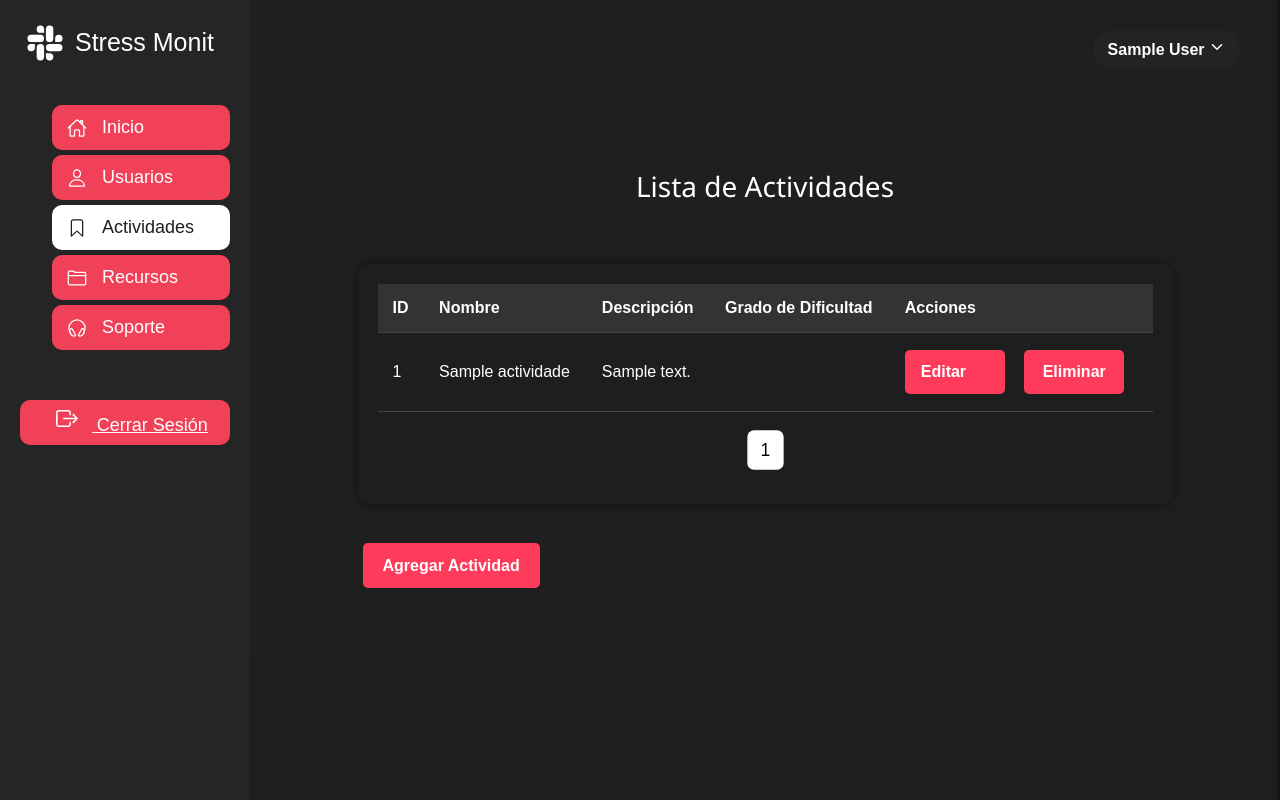
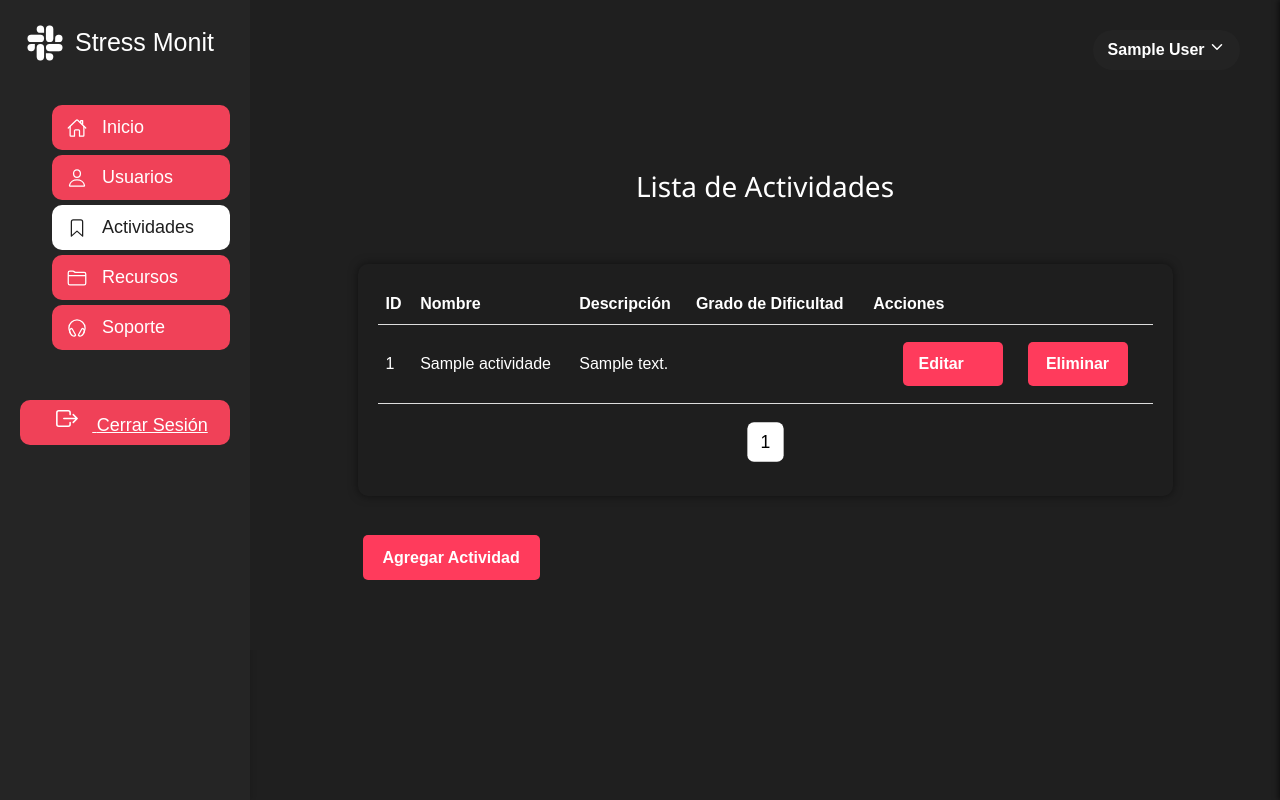
Before and after one commit to luisleon7677/-StressMonit_Project, a Flask app: page /actividades in a window 1280 px wide. Run offline with Flask 3, Linux system fonts and the light colour scheme; the visitor is signed in with stand-in values (Sample User, id 1); a database or web service that is not in the repository returns one stand-in record (values such as "Sample title"); some libraries are stand-ins or nearby versions.

Commit message:
botones editar y eliminar

```diff
--- a/static/actividades.css
+++ b/static/actividades.css
@@ -28,28 +28,43 @@
     overflow-x: auto;
 }
 
-.styled-table {
-    width: 100%;
-    border-collapse: collapse;
-    font-size: 16px;
-    color: white;
+/* ─── Estilos para columna “Acciones” ───────────────────────── */
+.styled-table th:last-child,
+.styled-table td.acciones-cell {
+  /* Aseguramos espacio mínimo para dos botones side-by-side */
+  min-width: 240px;
 }
 
-.styled-table th, .styled-table td {
-    padding: 12px 15px;
-    border-bottom: 1px solid #444;
-    text-align: left;
+.styled-table td.acciones-cell {
+  display: flex;
+  justify-content: flex-end;
+  align-items: center;
+  gap: 10px;        /* separación entre botones */
+  flex-wrap: nowrap; /* ¡impide que se muevan a 2da línea! */
+  padding: 12px 15px;
 }
 
-.styled-table th {
-    background-color: #333;
-    color: white;
-    font-weight: bold;
+/* Unificamos ambos botones con mismo estilo */
+.styled-table td.acciones-cell .btn-editar,
+.styled-table td.acciones-cell .btn-eliminar {
+  flex: 0 1 auto;
+  min-width: 100px;
+  padding: 10px 16px;
+  font-family: inherit;
+  font-size: 16px;
+  font-weight: 600;
+  border-radius: 5px;
+  color: white;
+  background-color: #FF3B5C;
+  border: none;
+  transition: background-color 0.3s;
+}
+.styled-table td.acciones-cell .btn-editar:hover,
+.styled-table td.acciones-cell .btn-eliminar:hover {
+  background-color: #E60040;
 }
 
-.styled-table tr:hover {
-    background-color: #2A2A2A;
-}
+
 
 /* Botones de acción en la tabla */
 .btn-editar {
--- a/templates/actividades.html
+++ b/templates/actividades.html
@@ -33,14 +33,17 @@
               {% endif %}
             </td>
             <td class="acciones-cell">
-              <a href="{{ url_for('editar_actividad', id=actividad[0]) }}" class="btn-accion btn-editar">Editar</a>
-              <form action="{{ url_for('eliminar_actividad', id=actividad[0]) }}" method="POST" style="display:inline;">
-                <button type="submit" class="btn-accion btn-eliminar"
+              <a href="{{ url_for('editar_actividad', id=actividad[0]) }}"
+                  class="btn-editar">Editar</a>
+              <form action="{{ url_for('eliminar_actividad', id=actividad[0]) }}"
+                    method="POST" style="display:inline;">
+                <button type="submit"
+                        class="btn-eliminar"
                         onclick="return confirm('¿Eliminar esta actividad?')">
-                  Eliminar
-                </button>
-              </form>
-            </td>
+                    Eliminar
+                  </button>
+                </form>
+              </td>
           </tr>
           {% endfor %}
         {% else %}
```
